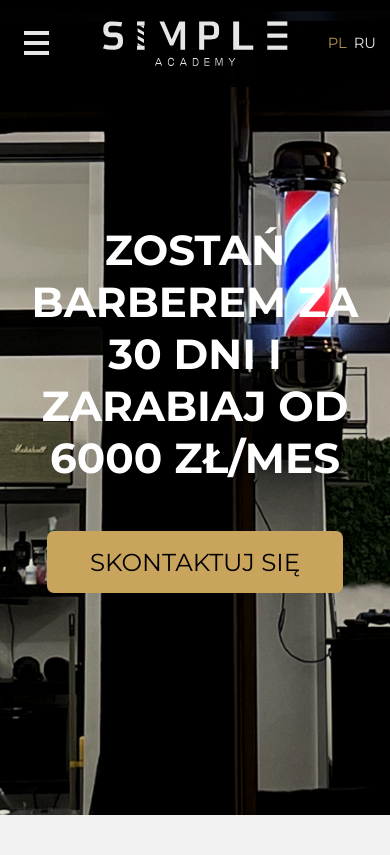
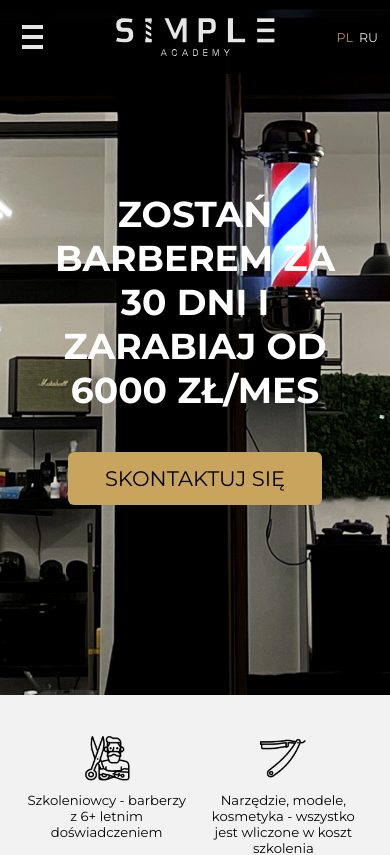
Before and after one commit to Viktor1897/simple-academy, a React (Vite) app: page /#/ in a window 390 px wide. Shown: the top 855 px of the page. Built offline with nearby package versions, Linux system fonts and the light colour scheme; no server answers.

Commit message:
decrease rem sizes

```diff
--- a/src/App.css
+++ b/src/App.css
@@ -6,23 +6,23 @@
 }
 
 html {
-  font-size: 10px;
+  font-size: 9px;
 }
 
 @media screen and (max-width: 1200px) {
   html {
-    font-size: 9px;
+    font-size: 8px;
   }
 }
 
 @media screen and (max-width: 1000px) {
   html {
-    font-size: 8px;
+    font-size: 7px;
   }
 }
 
 @media screen and (max-width: 800px) {
   html {
-    font-size: 7px;
+    font-size: 6px;
   }
 }
```
